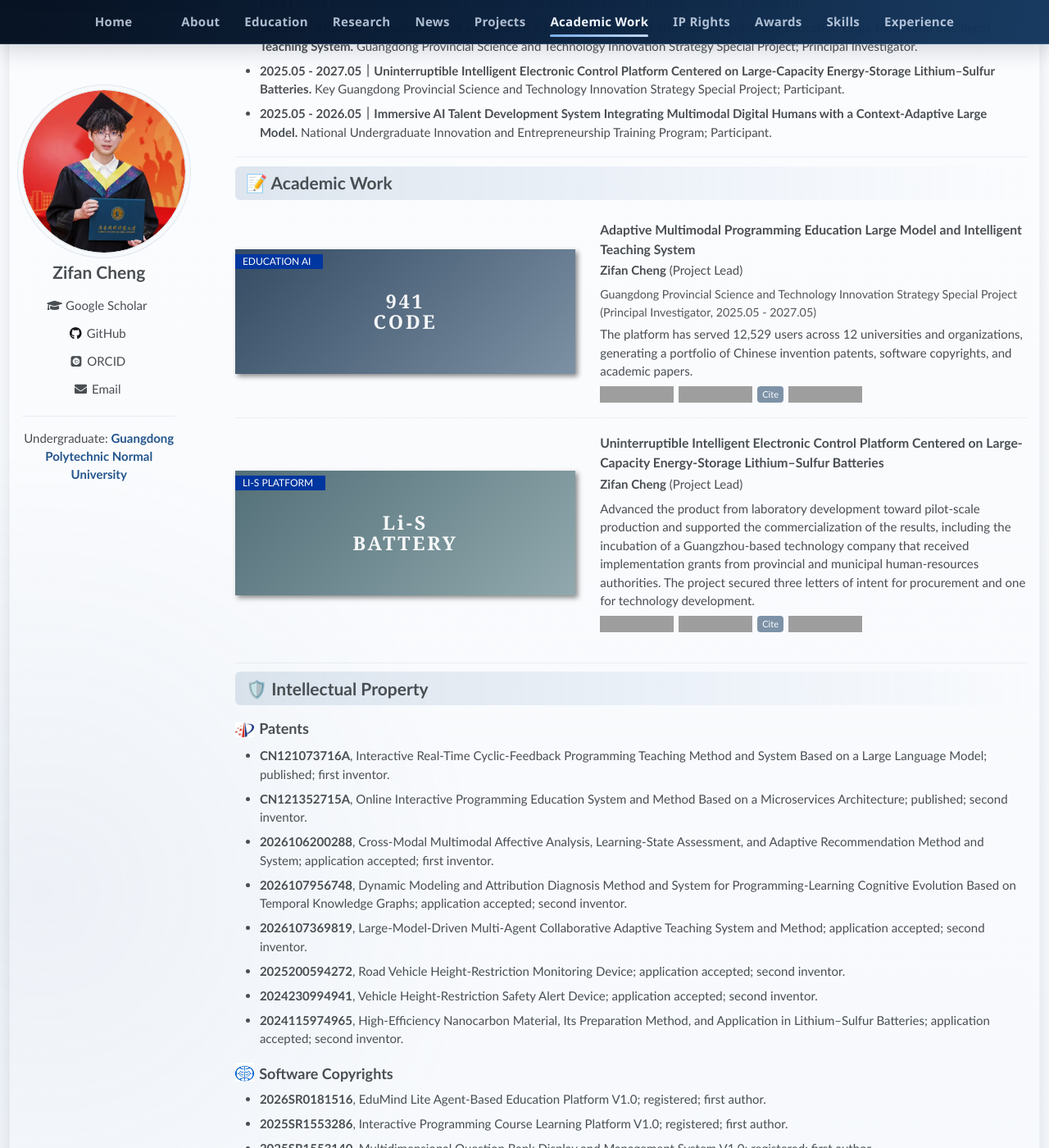
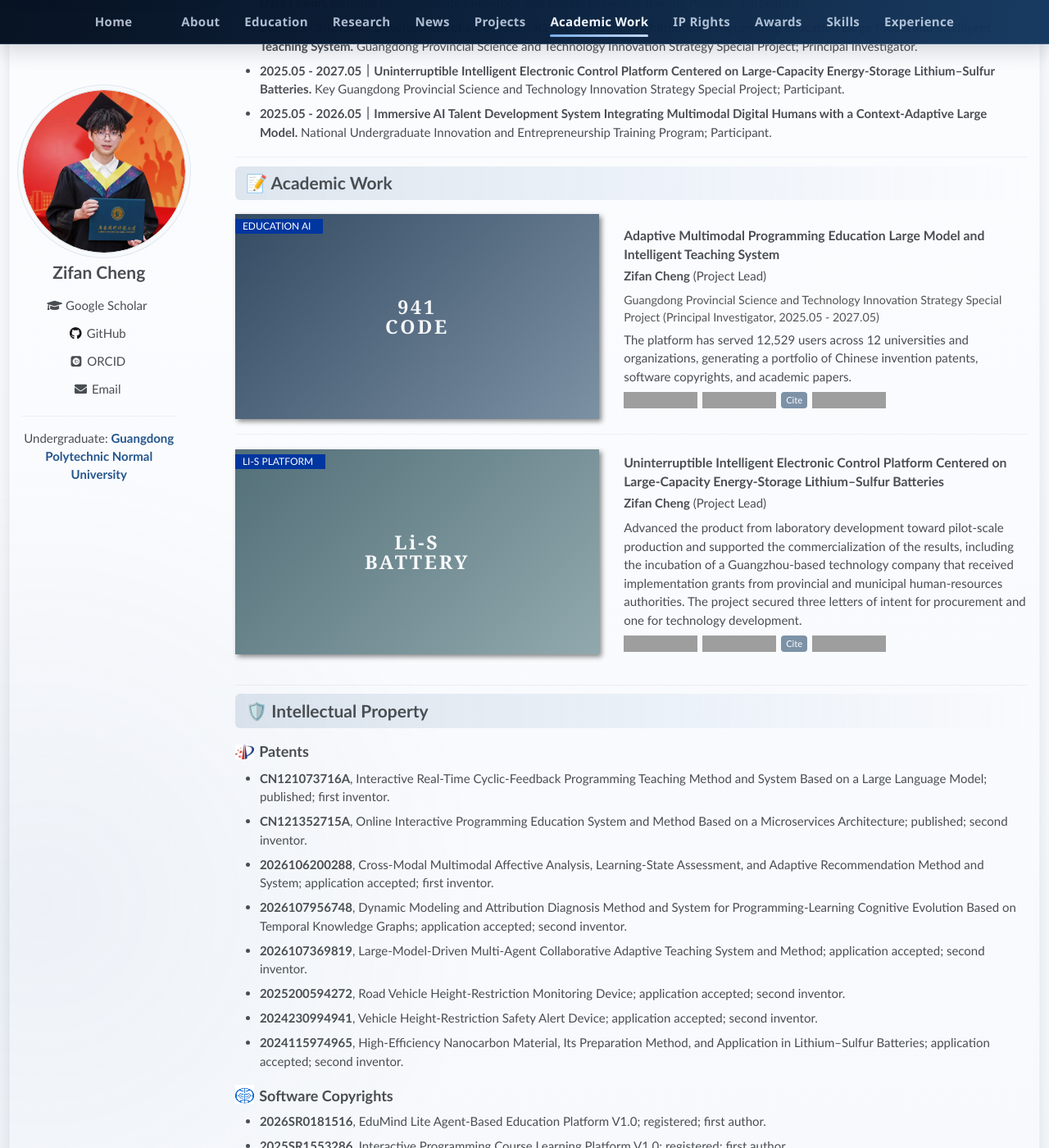
Before and after one commit to Starry-cz/Starry-cz.github.io, a Jekyll site: the page built from _pages/about-en.md, in a window 1280 px wide and 1400 px high, scrolled down 1418 px. Shown: the whole window at 82% size. Built offline with Jekyll 4.4.1, drawn with Linux system fonts in a browser that asks for light colours; some web fonts are replaced; grey boxes are pictures that could not be loaded.

Commit message:
优化学术成果封面比例

```diff
--- a/assets/css/custom.scss
+++ b/assets/css/custom.scss
@@ -633,14 +633,16 @@ html[lang="en"] .mobile-nav-drawer a {
 
 /* 第一条成果靠近板块标题，避免封面与标题之间出现过量留白。 */
 #academic-achievements > .paper-box:first-of-type {
-  padding-top: 0.65em;
+  /* 第一条成果与板块标题采用和其他板块一致的紧凑间距。 */
+  padding-top: 0.2em;
 }
 
 .project-cover {
   position: relative;
   display: flex;
   width: 100%;
-  min-height: 138px;
+  min-height: 0;
+  aspect-ratio: 16 / 9;
   align-items: center;
   justify-content: center;
   overflow: hidden;
@@ -674,15 +676,14 @@ html[lang="en"] .mobile-nav-drawer a {
 @media (min-width: 48em) {
   /* 桌面端适度放大成果封面，同时为右侧文字保留充足宽度。 */
   .paper-box .paper-box-image {
-    max-width: 43%;
+    /* 桌面端略微放大封面，并保持接近论文配图的 16:9 比例。 */
+    flex: 0 0 46%;
+    max-width: 46%;
   }
 
   .paper-box .paper-box-text {
-    max-width: 57%;
-  }
-
-  .project-cover {
-    min-height: 152px;
+    flex: 0 0 54%;
+    max-width: 54%;
   }
 }
 
```
